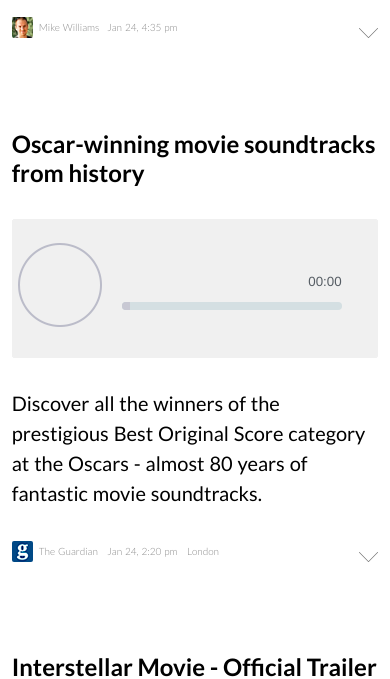
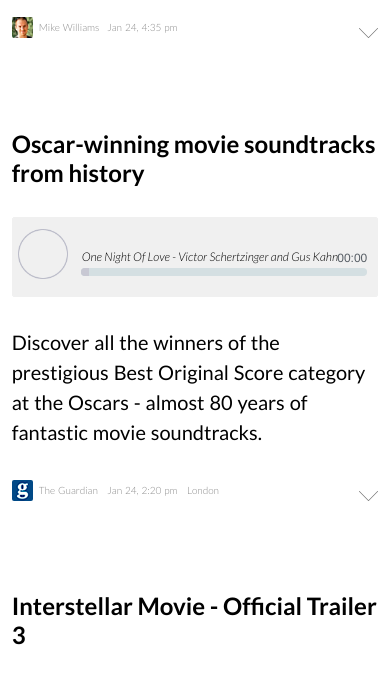
Before and after one commit to alexandr-gl/oscar, a plain HTML site: page index.html in a window 390 px wide. Shown: the part 3320-3999 px from the top of the page. Drawn offline with Linux system fonts and the light colour scheme; no server answers.

Commit message:
Fix after review

```diff
--- a/adaptive.css
+++ b/adaptive.css
@@ -169,15 +169,33 @@
     }
 
 }
-@media screen and (max-width: 800px){
+@media screen and (max-width: 760px){
     .audio .plyr__progress
     {
         width: 65%;
         right: 10%;
     }
+    .audio__tittle
+    {
+        font-size: 13px;
+        left: 30%;
+    }
+    .audio .plyr__controls .plyr__time
+    {
+        font-size: 13px;
+    }
 }
-@media screen and (max-width: 630px) {
+@media screen and (max-width: 653px) {
 
+    .audio__tittle
+    {
+        font-size: 12px;
+        left: 20%;
+    }
+    .audio .plyr__controls .plyr__time
+    {
+        font-size: 12px;
+    }
     .content__ul-com-author
     {
         font-size: 13px;
@@ -351,12 +369,12 @@
     }
     .audio .plyr__progress
     {
-        width: 60%;
-        right: 10%;
+        width: 70%;
+        right: 3%;
     }
     .audio .plyr__controls .plyr__time
     {
-        right: 10%;
+        right: 3%;
     }
     .video
     {
@@ -382,7 +400,40 @@
     }
 
 }
-
+@media screen and (max-width: 450px)
+{
+    .audio .plyr__controls button[data-plyr="play"]
+    {
+        width: 50px;
+        height: 50px;
+        background-size: 50px 50px;
+    }
+    .audio .plyr__controls button[data-plyr="play"] svg
+    {
+        width: 20px;
+        height: 20px;
+    }
+    .audio .plyr__progress
+    {
+        width: 78%;
+        right: 3%;
+        top: 45px;
+    }
+    .audio .plyr__controls .plyr__time
+    {
+        top: 35px;
+    }
+    .audio .plyr__controls
+    {
+        height: 80px;
+    }
+    .audio__tittle
+    {
+        top: 120px;
+        left: 70px;
+        text-overflow: ellipsis;
+    }
+}
 @media screen and (max-width: 330px)
 {
     .footer__copyright
--- a/index.html
+++ b/index.html
@@ -146,9 +146,10 @@
             <article class="content__article content__article_margin_7">
                 <h3 class="article__h3 article__h3_margin7_tittle">Oscar-winning movie soundtracks from history</h3>
                 <div id="audio" class="audio">
-                        <audio crossorigin="">
-                            <source src="Audio/audio.mp3" type="audio/mp3">
-                        </audio>
+                    <span class="audio__tittle">One Night Of Love - Victor Schertzinger and Gus Kahn</span>
+                    <audio crossorigin="">
+                        <source src="Audio/audio.mp3" type="audio/mp3">
+                    </audio>
                 </div>
                 <p class="article__p  article__p_margin7_text">Discover all the winners of the prestigious Best Original Score category at the Oscars - almost 80 years of fantastic movie soundtracks.</p>
                 <div class="article__links article__links_margin7_info">
--- a/style.css
+++ b/style.css
@@ -88,6 +88,7 @@
 	text-decoration: none;
     font-family: Lato;
     color: white;
+    cursor: pointer;
 }
 
 .header__nav-item:hover
@@ -241,6 +242,7 @@
     float: right;
     width: 20px;
     height: 10px;
+    cursor: pointer;
 }
 
 .article__img_size_big
@@ -426,6 +428,17 @@
 .audio
 {
     margin-bottom: 30px;
+    overflow: hidden;
+}
+.audio__tittle
+{
+    position: absolute;
+    color: black;
+    font-style: italic;
+    z-index: 1;
+    top: 107px;
+    left: 159px;
+
 }
 .audio .plyr__controls
 {
@@ -499,7 +512,7 @@
 .audio .plyr__controls .plyr__time
 {
     position: absolute;
-    top: 56px;
+    top: 51px;
     right: 46px;
     font-size: 10pt;
 }
@@ -507,7 +520,7 @@
 .audio .plyr__progress
 {
     position: absolute;
-    top: 77px;
+    top: 74px;
     right: 46px;
     width: 625px;
 }
--- a/style_margin.css
+++ b/style_margin.css
@@ -162,11 +162,12 @@
 .content__article_margin_7
 {
     margin-bottom: 90px;
+    position: relative;
 }
 .article__h3_margin7_tittle
 {
     padding-bottom: 0;
-    margin-bottom: 32px;
+    margin-bottom: 30px;
 	margin-top: 0;
 }
 .article__links_margin7_info
```
